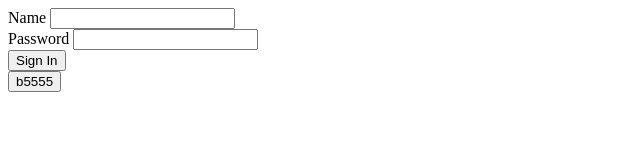
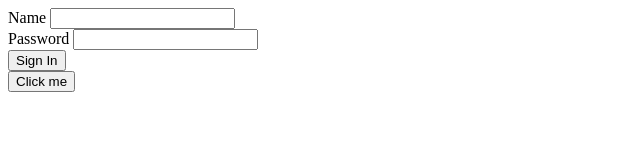
Before and after one commit to YousefElbadry/test11, a plain HTML site: page index.html in a window 1280 px wide. Shown: the full height of the page, 0-640 px from the left. Drawn offline with Linux system fonts and the light colour scheme.

Commit message:
f02-repair

```diff
--- a/index.html
+++ b/index.html
@@ -19,7 +19,7 @@
         <input type="button" value="Sign In">
     </div>
     <div>
-        <input type="button" value="b5555">
+        <input type="button" value="Click me">
     </div>
 </body>
 </html>
```
